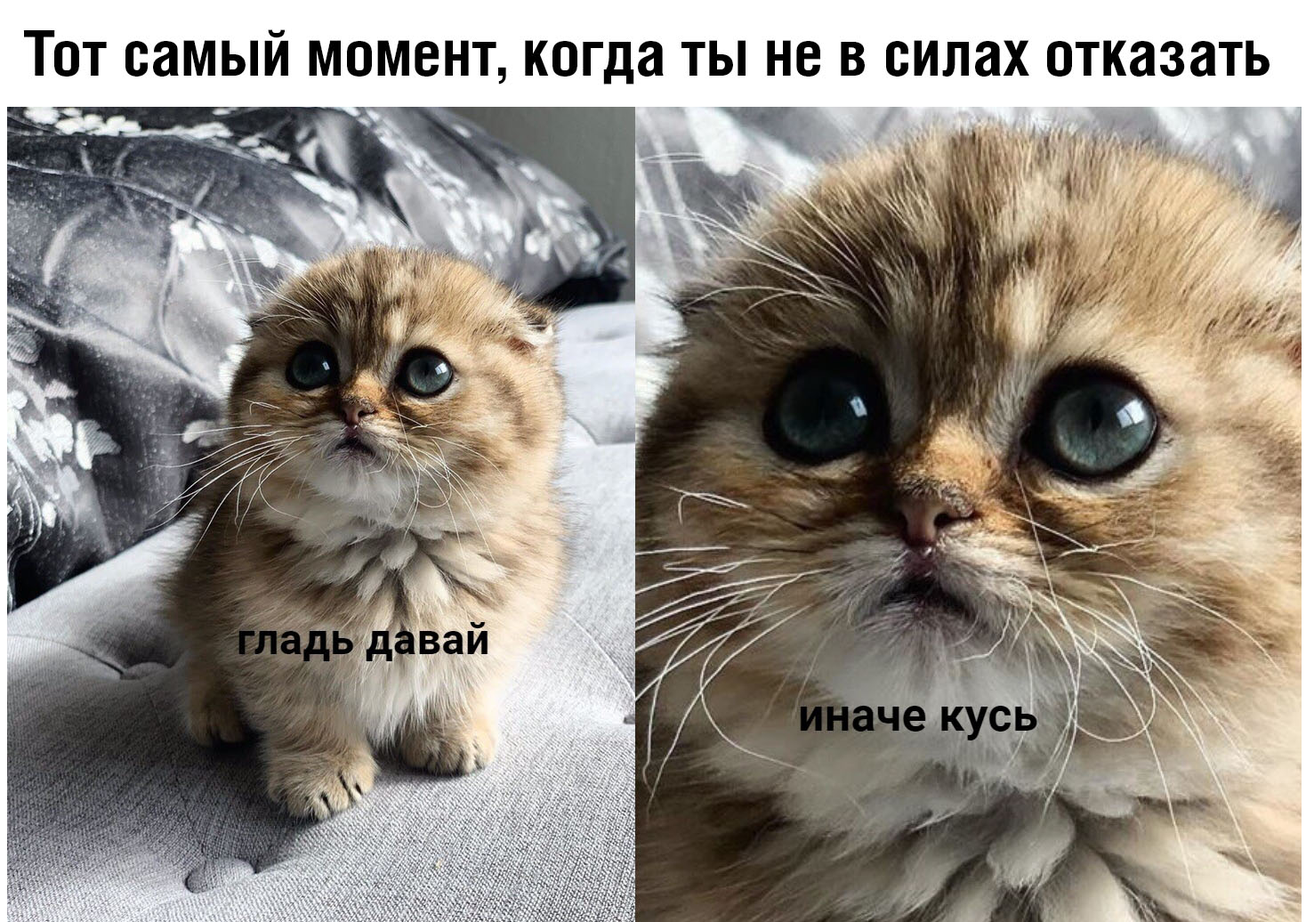
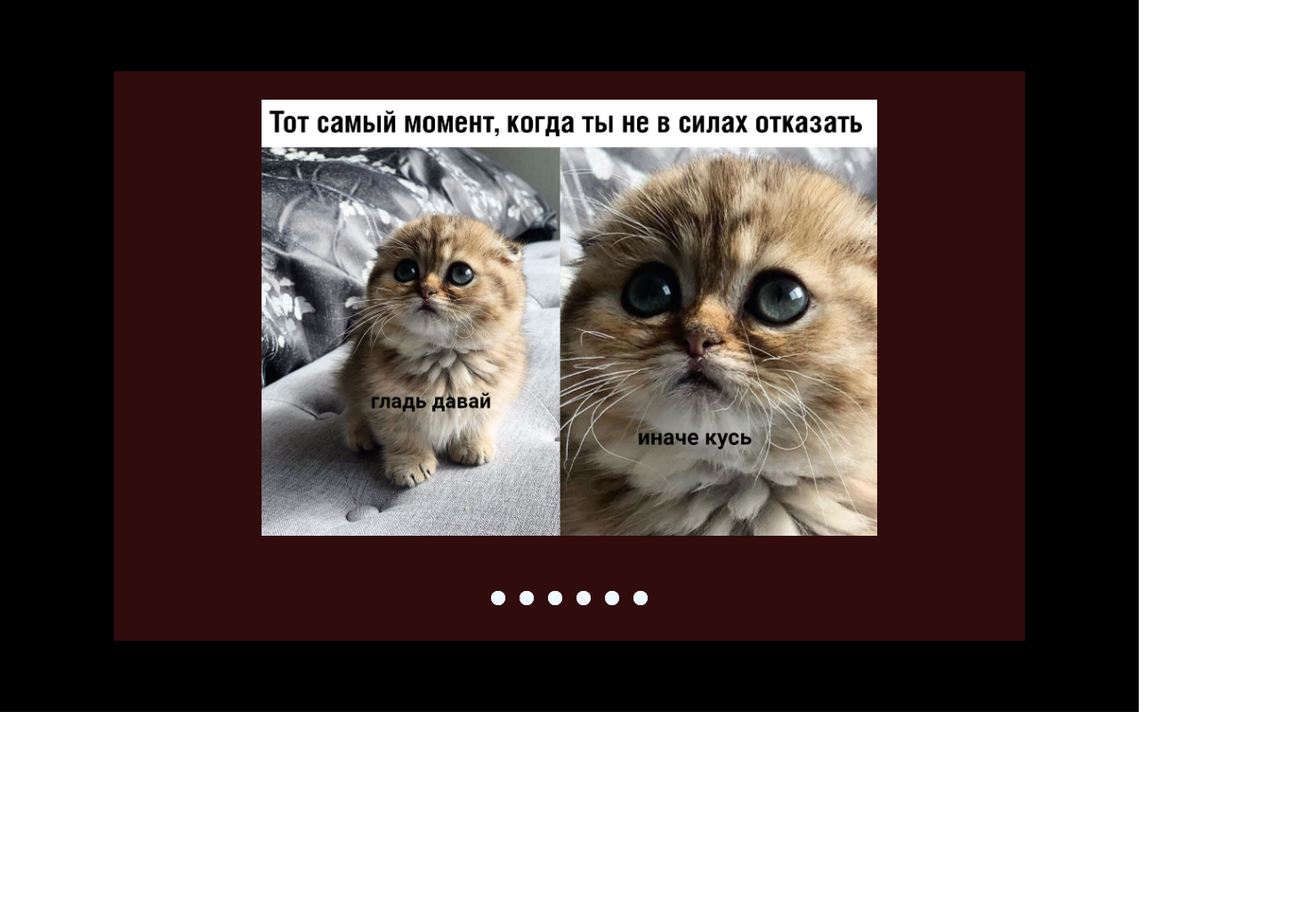
Before and after one commit to Watashinokao/cssMemeSlider, a plain HTML site: page cssMemeSlider/index.html in a window 1280 px wide. Shown: the top 1036 px of the page at 89% size, 1468 px wide, since content can reach past the window. After the commit the page ends 800 px from the top, so only its background shows below. Drawn offline with Linux system fonts and the light colour scheme.

Commit message:
feat: add basic style and hover/active for slider-pagination (Sat, Sep 16, 2023 07:09:30 PM)

```diff
--- a/cssMemeSlider/index.html
+++ b/cssMemeSlider/index.html
@@ -9,32 +9,56 @@
 <body>
     <div class="wrapper">
         <div class="slider">
-           <div class="slider__hidden">
-                <div class="slider__images">
-                    <div class="slider__image"> <img src="./images/cat1.jpg" alt="mem"> </div>
-                    <div class="slider__image"> <img src="./images/cat2.jpg" alt="mem"> </div>
-                    <div class="slider__image"> <img src="./images/cat3.jpg" alt="mem"> </div>
-                    <div class="slider__image"> <img src="./images/cat4.jpg" alt="mem"> </div>
-                    <div class="slider__image"> <img src="./images/cat5.jpg" alt="mem"> </div>
-                    <div class="slider__image"> <img src="./images/cat6.png" alt="mem"> </div>
-
             <input name="slide" id="cat1" type="radio">
             <input name="slide" id="cat2" type="radio">
             <input name="slide" id="cat3" type="radio">
             <input name="slide" id="cat4" type="radio">
             <input name="slide" id="cat5" type="radio">
             <input name="slide" id="cat6" type="radio">
+            <div class="slider__hidden">
+                <div class="slider__images">
+                    <div class="slider__image image1"> <img src="./images/cat1.jpg" alt="mem"> </div>
+                    <div class="slider__image image2"> <img src="./images/cat2.jpg" alt="mem"> </div>
+                    <div class="slider__image image3"> <img src="./images/cat3.jpg" alt="mem"> </div>
+                    <div class="slider__image image4"> <img src="./images/cat4.jpg" alt="mem"> </div>
+                    <div class="slider__image image5"> <img src="./images/cat5.jpg" alt="mem"> </div>
+                    <div class="slider__image image6"> <img src="./images/cat6.png" alt="mem"> </div>
                 </div>
             </div>
             <div class="slider__description">
             </div>
             <div class="slider__pagination">
-                <label class="slider__pagination-btn" for="cat1"></label>
-                <label class="slider__pagination-btn" for="cat2"></label>
-                <label class="slider__pagination-btn" for="cat3"></label>
-                <label class="slider__pagination-btn" for="cat4"></label>
-                <label class="slider__pagination-btn" for="cat5"></label>
-                <label class="slider__pagination-btn" for="cat6"></label>
+                <label class="slider__pagination-btn" for="cat1">
+                    <div>
+                        <div class="slider__pagination-circle btn1"></div>
+                    </div>
+                </label>
+                <label class="slider__pagination-btn" for="cat2">
+                    <div>
+                        <div class="slider__pagination-circle btn2"></div>
+                    </div>
+                </label>
+                <label class="slider__pagination-btn" for="cat3">
+                    <div>
+                        <div class="slider__pagination-circle btn3"></div>
+                    </div>
+                </label>
+                <label class="slider__pagination-btn" for="cat4">
+                    <div>
+                        <div class="slider__pagination-circle btn4"></div>
+                    </div>
+                </label>
+                <label class="slider__pagination-btn" for="cat5">
+                    <div>
+                        <div class="slider__pagination-circle btn5"></div>
+                    </div>
+                </label>
+                <label class="slider__pagination-btn" for="cat6">
+                    <div>
+                        <div class="slider__pagination-circle btn6"></div>
+                    </div>
+                </label>
+            </div>
         </div>
     </div>
     </div>
--- a/cssMemeSlider/style.css
+++ b/cssMemeSlider/style.css
@@ -0,0 +1,169 @@
+* {
+    margin: 0;
+    padding: 0;
+    border: 0
+}
+
+*,
+:after,
+:before {
+    -moz-box-sizing: border-box;
+    -webkit-box-sizing: border-box;
+    box-sizing: border-box
+}
+
+:active {
+    outline: none
+}
+
+
+a:active {
+    outline: none
+}
+
+nav,
+footer,
+header,
+aside {
+    display: block
+}
+
+html,
+body {
+    height: 100%;
+    width: 100%;
+    line-height: 1;
+    -ms-text-size-adjust: 100%;
+    -moz-text-size-adjust: 100%;
+    -webkit-text-size-adjust: 100%;
+    font-family: 'Inter', sans-serif;
+    font-weight: 700;
+}
+
+input,
+button,
+textarea {
+    font-family: inherit;
+    background-color: transparent;
+}
+
+input::-ms-clear {
+    display: none
+}
+
+button {
+    cursor: pointer
+}
+
+button::-moz-focus-inner {
+    padding: 0;
+    border: 0
+}
+
+a,
+a:visited {
+    text-decoration: none;
+    color: #fff;
+
+}
+
+a:hover {
+    text-decoration: none
+}
+
+ul li {
+    list-style: none
+}
+
+img {
+    vertical-align: top
+}
+
+h1,
+h2,
+h3,
+h4,
+h5,
+h6 {
+    font-size: inherit;
+    font-weight: 400
+}
+
+.wrapper {
+    width: 100%;
+    height: 100%;
+    background-color: #000;
+    display: flex;
+    justify-content: center;
+    align-items: center;
+}
+
+.slider {
+    display: flex;
+    justify-content: center;
+    align-items: center;
+    flex-direction: column;
+    width: 80%;
+    height: 80%;
+    background-color: #300c0c;
+    overflow: hidden;
+    padding: 2em;
+}
+.slider input {
+    display: none;
+}
+.slider__hidden {
+    width: 100%;
+    height: 100%;
+    overflow: hidden;
+}
+.slider__images {
+    display: flex;
+    height: 90%;
+    width: 600%;
+}
+.slider__image {
+    height: 100%;
+    min-width: 16.666%;
+    display: flex;
+    justify-content: center;
+    transition: all 1s ease;
+}
+.slider__image img {
+    width: 100%;
+    height: 100%;
+    object-fit: contain;
+}
+
+.slider__description {}
+
+.slider__pagination {
+    display: flex;
+}
+.slider__pagination-btn {
+    display: flex;
+    justify-content: center;
+    align-items: center;
+    width: 2em;
+    height: 2em;
+    background-color: transparent;
+    cursor: pointer;
+}
+.slider__pagination-btn div {
+    width: 1em;
+    height: 1em;
+    border-radius: 50%;
+    background-color: aliceblue;
+    transition: all .2s ease;
+}
+.slider__pagination-btn:hover .slider__pagination-circle {
+    background-color: #300c0c;
+    transform: scale(0.9);
+}
+.slider__pagination-btn:active .slider__pagination-circle {
+    background-color: #300c0c;
+    transform: scale(0.7);
+}
+.slider__pagination-btn:active div {
+    transform: scale(1.2);
+}
```
Lines whose indentation alone changed are shown as unchanged.
